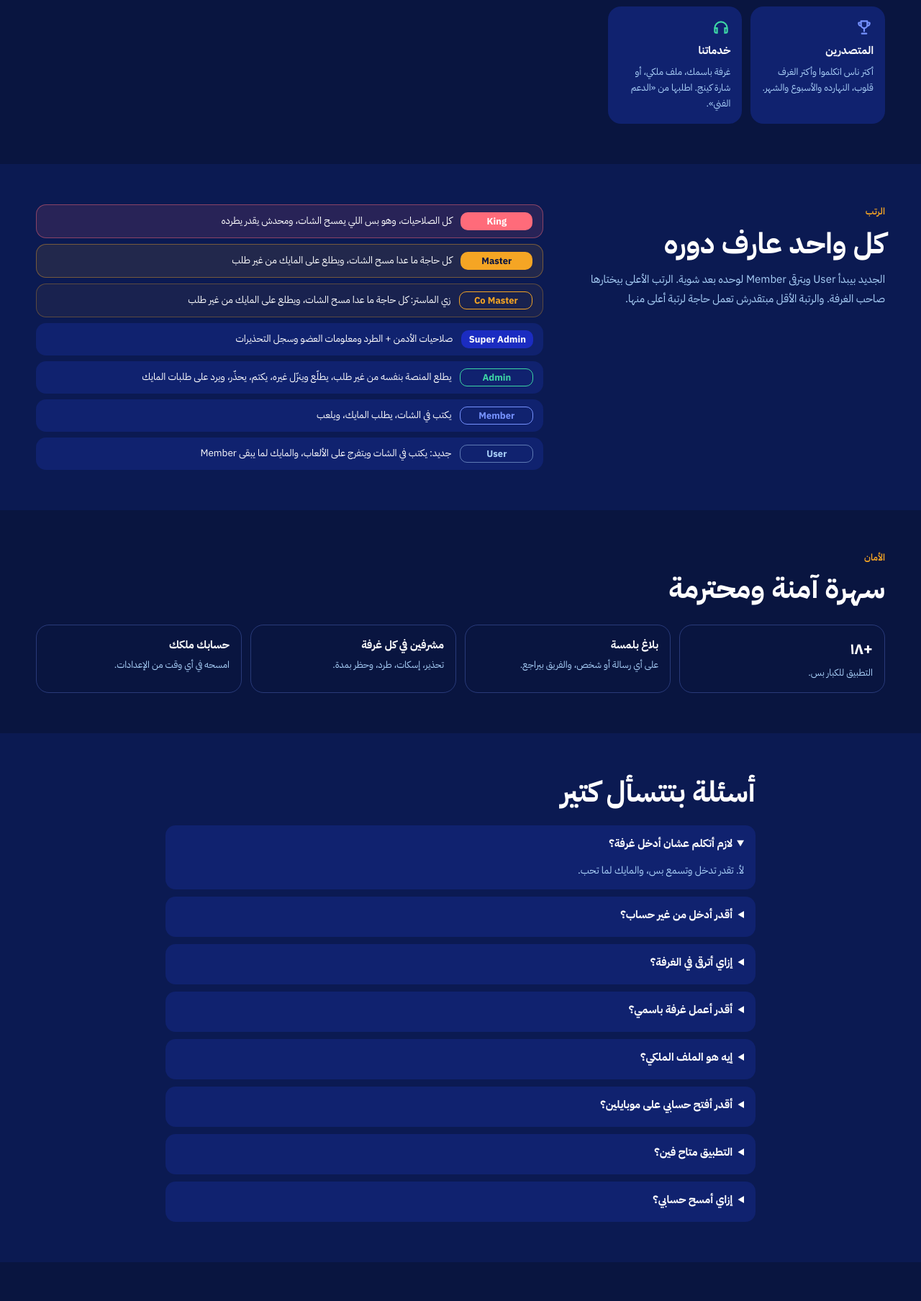
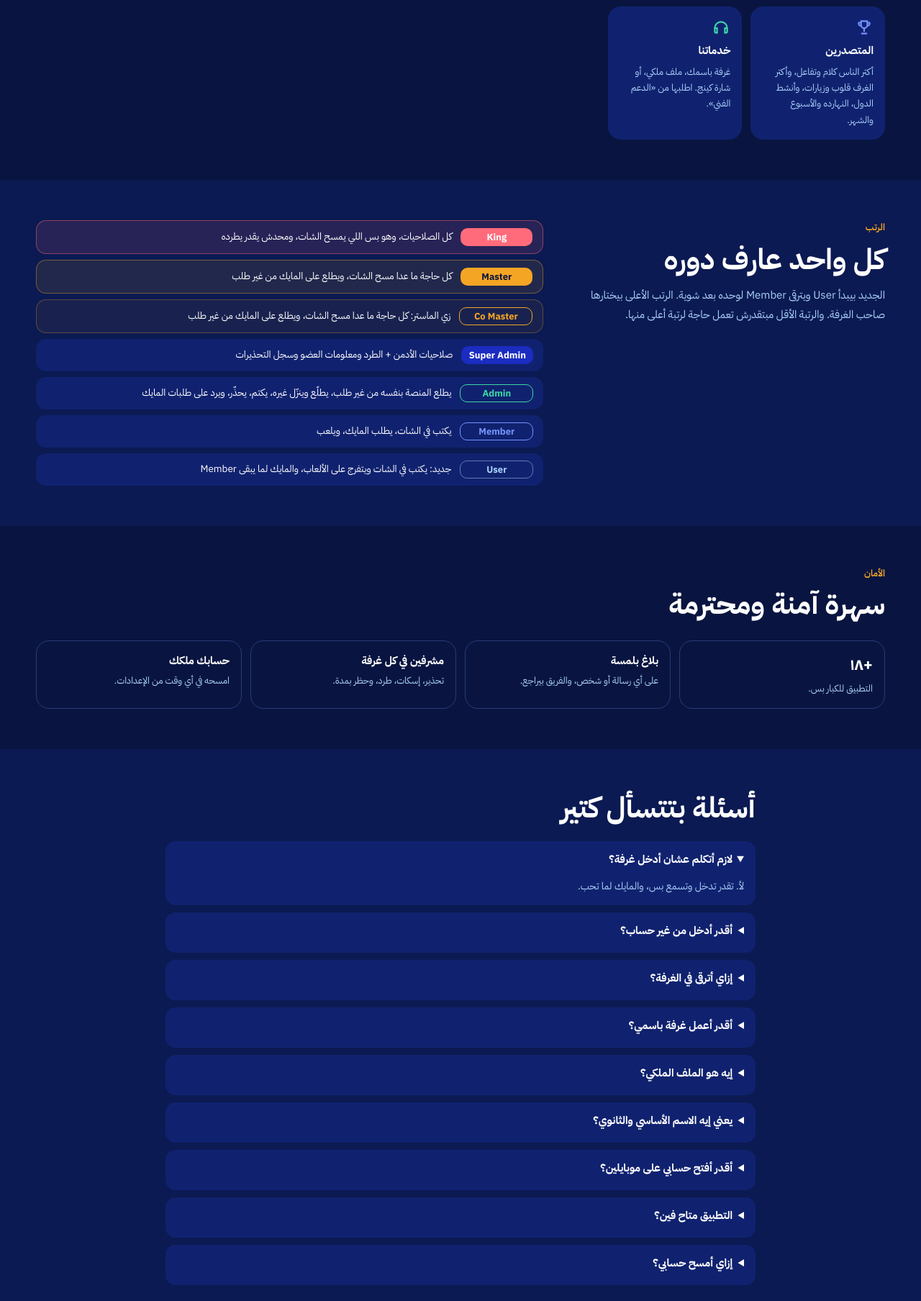
Before and after one commit to laylnaapp-dotcom/laylnaapp-dotcom.github.io, a plain HTML site: page index.html in a window 1280 px wide. Shown: the part 1851-3659 px from the top of the page at 72% size. Drawn offline with Linux system fonts and the light colour scheme.

Commit message:
Website: leaderboard text with countries, FAQ on main/second name

```diff
--- a/index.html
+++ b/index.html
@@ -130,7 +130,7 @@ summary{min-height:28px}
       </div>
       <div style="background: #10226f; border-radius: 18px; padding: 16px; display: flex; flex-direction: column; gap: 8px">
         <svg width="26" height="26" viewBox="0 0 24 24" fill="none" stroke="#7692FF" stroke-width="2" stroke-linecap="round" stroke-linejoin="round" aria-hidden="true"><path d="M8 4h8v5a4 4 0 0 1-8 0zM8 6H5a3 3 0 0 0 3 4M16 6h3a3 3 0 0 1-3 4M12 13v4M9 20h6"/></svg>
-        <span style="font-size: 15px; font-weight: 700; color: #FFFFFF">المتصدرين</span><span style="font-size: 13px; line-height: 1.7">أكتر ناس اتكلموا وأكتر الغرف قلوب، النهارده والأسبوع والشهر.</span>
+        <span style="font-size: 15px; font-weight: 700; color: #FFFFFF">المتصدرين</span><span style="font-size: 13px; line-height: 1.7">أكتر الناس كلام وتفاعل، وأكتر الغرف قلوب وزيارات، وأنشط الدول، النهارده والأسبوع والشهر.</span>
       </div>
       <div style="background: #10226f; border-radius: 18px; padding: 16px; display: flex; flex-direction: column; gap: 8px">
         <svg width="26" height="26" viewBox="0 0 24 24" fill="none" stroke="#3DD6A5" stroke-width="2" stroke-linecap="round" aria-hidden="true"><path d="M4 13a8 8 0 0 1 16 0v4a2 2 0 0 1-2 2h-1v-6h3M4 13h3v6H6a2 2 0 0 1-2-2z"/></svg>
@@ -224,6 +224,10 @@ summary{min-height:28px}
         <p style="margin: 8px 0 0; font-size: 14px; line-height: 1.8">ملف مميز: إطار متحرك حوالين صورتك تختاره، وبنر ورا اسمك في قايمة الأعضاء، ودخلة دهبي لما تدخل غرفة، وصور في الشات والخاص، وملفك يتفتح للكل. اطلبه من «الدعم الفني».</p>
       </details>
       <details style="background: #10226f; border-radius: 14px; padding: 14px 16px">
+        <summary style="font-size: 15px; font-weight: 700; color: #FFFFFF; cursor: pointer">يعني إيه الاسم الأساسي والثانوي؟</summary>
+        <p style="margin: 10px 0 0; font-size: 14px; line-height: 1.8; color: #ABD2FA">الأساسي هو اسمك الحقيقي في ليلنا، وعليه الملف الملكي والكينج. والثانوي اسم تاني تظهر بيه لو مش عايز حد يعرفك، ووقتها الملكي والكينج بيستخبّوا لحد ما ترجع للأساسي.</p>
+      </details>
+      <details style="background: #10226f; border-radius: 14px; padding: 14px 16px">
         <summary style="font-size: 15px; font-weight: 700; color: #FFFFFF; cursor: pointer">أقدر أفتح حسابي على موبايلين؟</summary>
         <p style="margin: 8px 0 0; font-size: 14px; line-height: 1.8">لأ، موبايل واحد بس. لو دخلت من موبايل جديد القديم بيخرج لوحده.</p>
       </details>
```
